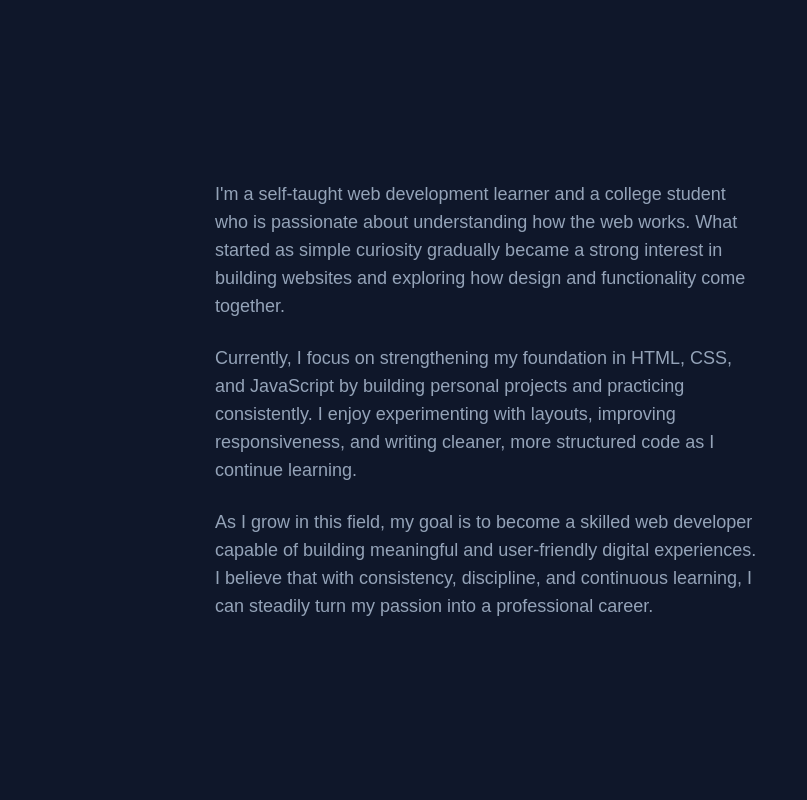
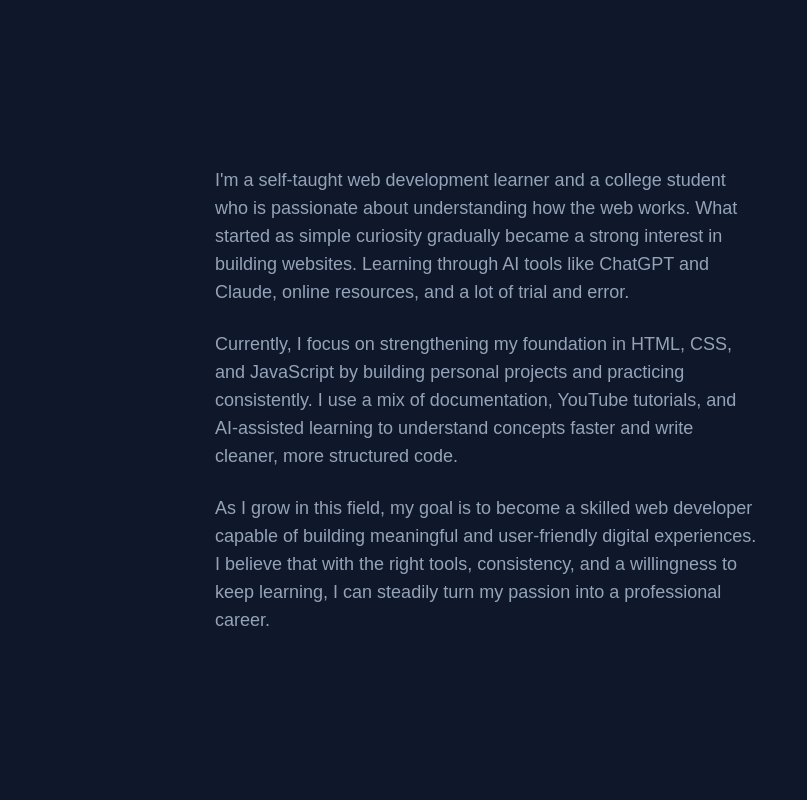
Before and after one commit to Hydro08/profile, a plain HTML site: page index.html in a window 1280 px wide. Shown: the top 800 px of the page, 473-1280 px from the left. Drawn offline with nearby package versions, Linux system fonts and the light colour scheme; a web font is replaced by a local one.

Commit message:
Auto Deploy: update site

```diff
--- a/index.html
+++ b/index.html
@@ -99,22 +99,22 @@
               I'm a self-taught web development learner and a college student
               who is passionate about understanding how the web works. What
               started as simple curiosity gradually became a strong interest in
-              building websites and exploring how design and functionality come
-              together.
+              building websites. Learning through AI tools like ChatGPT and
+              Claude, online resources, and a lot of trial and error.
             </p>
             <p class="text-base primary-text md:text-lg">
               Currently, I focus on strengthening my foundation in HTML, CSS,
               and JavaScript by building personal projects and practicing
-              consistently. I enjoy experimenting with layouts, improving
-              responsiveness, and writing cleaner, more structured code as I
-              continue learning.
+              consistently. I use a mix of documentation, YouTube tutorials, and
+              AI-assisted learning to understand concepts faster and write
+              cleaner, more structured code.
             </p>
             <p class="text-base primary-text md:text-lg">
               As I grow in this field, my goal is to become a skilled web
               developer capable of building meaningful and user-friendly digital
-              experiences. I believe that with consistency, discipline, and
-              continuous learning, I can steadily turn my passion into a
-              professional career.
+              experiences. I believe that with the right tools, consistency, and
+              a willingness to keep learning, I can steadily turn my passion
+              into a professional career.
             </p>
           </div>
         </div>
```
